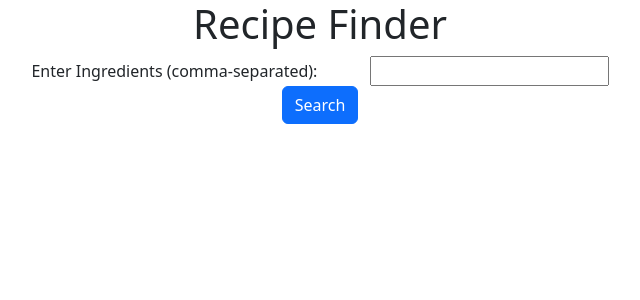
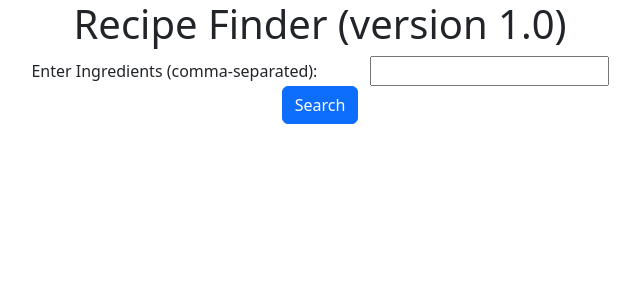
Before and after one commit to akashpathak9587/flask-application, a Flask app: page / in a window 1280 px wide. Shown: the top 300 px of the page, without its empty margins (320-960 px from the left). Run offline with Flask 3, Linux system fonts and the light colour scheme; some libraries are stand-ins or nearby versions.

Commit message:
updated index page

```diff
--- a/templates/index.html
+++ b/templates/index.html
@@ -9,7 +9,7 @@
 </head>
 
 <body>
-    <h1 class="text-center">Recipe Finder</h1>
+    <h1 class="text-center">Recipe Finder (version 1.0)</h1>
     <form action="/search" method="POST" class="text-center">
         <label for="ingredients" class="me-5">Enter Ingredients (comma-separated):</label>
         <input type="text" name="ingredients" id="ingredients"> <br>
```
